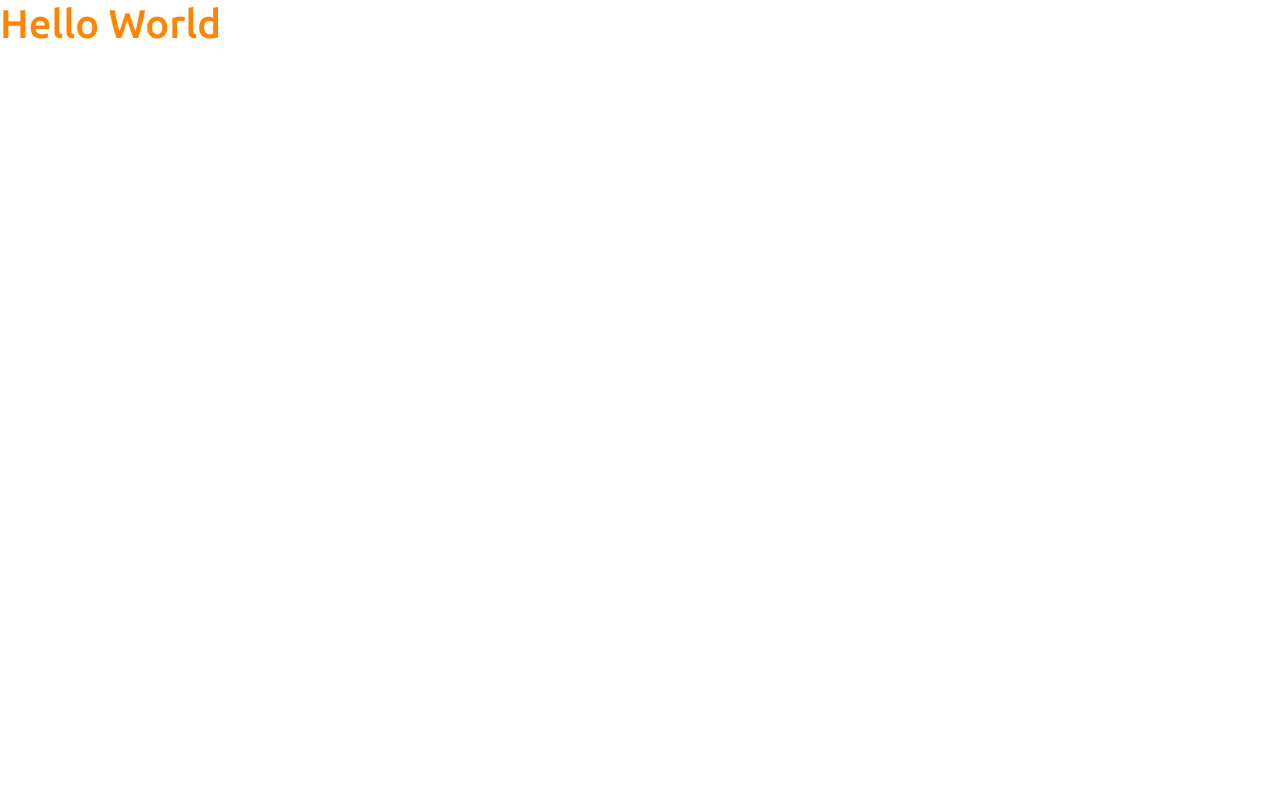
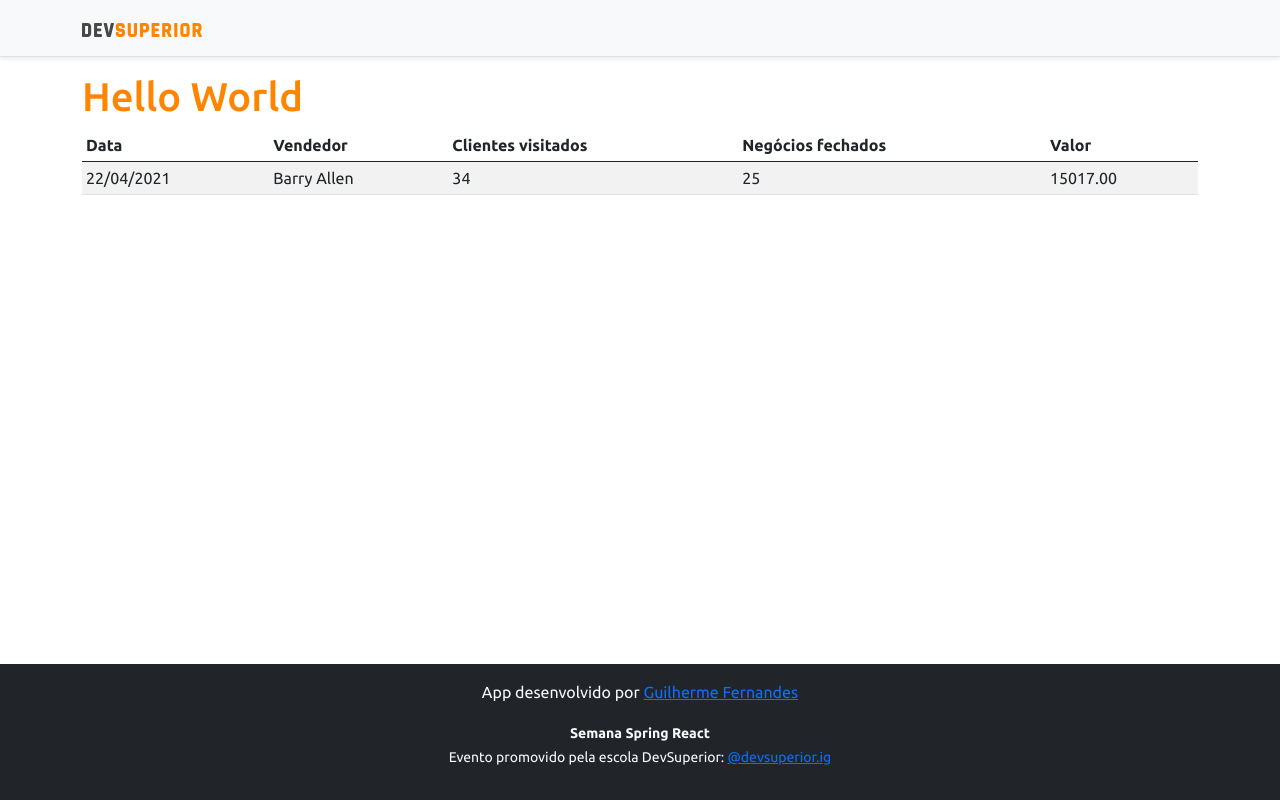
Before and after one commit to GuilhermeCoelhoFB/projeto-sds3, a React (Create React App) app in the folder frontend/: page / in a window 1280 px wide. Built offline with nearby package versions, Linux system fonts and the light colour scheme.

Commit message:
Basic Static Components

```diff
--- a/frontend/src/App.tsx
+++ b/frontend/src/App.tsx
@@ -1,8 +1,16 @@
+import DataTable from "components/DataTable/DataTable";
+import Footer from "components/Footer";
+import NavBar from "components/NavBar";
 function App() {
   return (
-    <div>
-      <h1 className="text-primary">Hello World</h1>
-    </div>
+    <>
+      <NavBar />
+      <div className="container">
+        <h1 className="text-primary">Hello World</h1>
+        <DataTable />
+      </div>
+      <Footer />
+    </>
   );
 }
 
--- /dev/null
+++ b/frontend/src/components/DataTable/DataTable.tsx
@@ -0,0 +1,26 @@
+export default function DataTable() {
+  return (
+    <div className="table-responsive">
+      <table className="table table-striped table-sm">
+        <thead>
+          <tr>
+            <th>Data</th>
+            <th>Vendedor</th>
+            <th>Clientes visitados</th>
+            <th>Negócios fechados</th>
+            <th>Valor</th>
+          </tr>
+        </thead>
+        <tbody>
+          <tr>
+            <td>22/04/2021</td>
+            <td>Barry Allen</td>
+            <td>34</td>
+            <td>25</td>
+            <td>15017.00</td>
+          </tr>
+        </tbody>
+      </table>
+    </div>
+  );
+}
--- /dev/null
+++ b/frontend/src/components/Footer/index.tsx
@@ -0,0 +1,34 @@
+export default function Footer() {
+  return (
+    <>
+      <footer className="footer mt-auto py-3 bg-dark">
+        <div className="container">
+          <p className="text-light">
+            App desenvolvido por{" "}
+            <a
+              href="https://github.com/GuilhermeCoelhoFB"
+              target="_blank"
+              rel="noreferrer"
+            >
+              Guilherme Fernandes
+            </a>
+          </p>
+          <p className="text-light">
+            <small>
+              <strong>Semana Spring React</strong>
+              <br />
+              Evento promovido pela escola DevSuperior:{" "}
+              <a
+                href="https://instagram.com/devsuperior.ig"
+                target="_blank"
+                rel="noreferrer"
+              >
+                @devsuperior.ig
+              </a>
+            </small>
+          </p>
+        </div>
+      </footer>
+    </>
+  );
+}
--- /dev/null
+++ b/frontend/src/components/NavBar/index.tsx
@@ -0,0 +1,13 @@
+import ImgDsDark from "assets/img/ds-dark.svg";
+
+export default function NavBar() {
+  return (
+    <div className="d-flex flex-column flex-md-row align-items-center p-3 px-md-4 mb-3 bg-light border-bottom shadow-sm">
+      <div className="container">
+        <nav className="my-2 my-md-0 mr-md-3">
+          <img src={ImgDsDark} alt="DevSuperior" width="120" />
+        </nav>
+      </div>
+    </div>
+  );
+}
```
Also changed, not shown: frontend/src/assets/img/ds-dark.svg (added).
